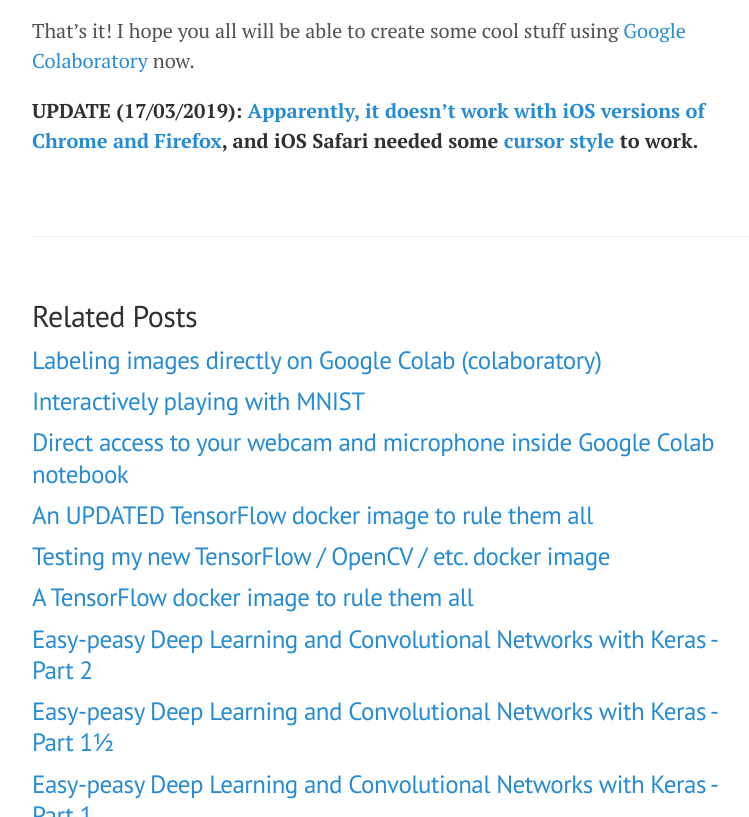
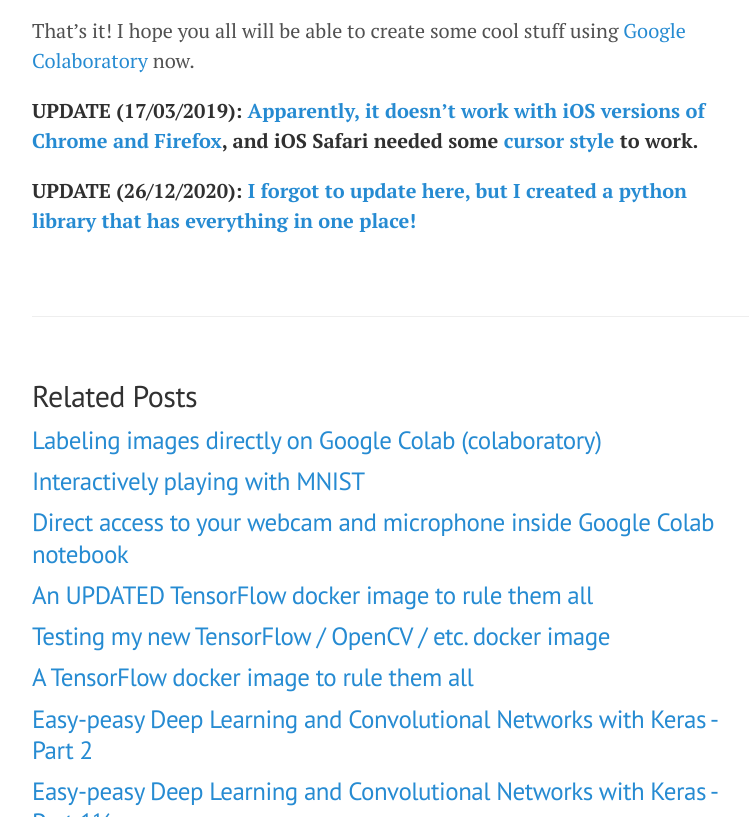
Before and after one commit to ricardodeazambuja/ricardodeazambuja.github.io, a Jekyll site: the page built from _posts/2019-03-09-audio_and_video_google_colab.md, in a window 1280 px wide and 900 px high, scrolled down 1003 px, cut to the strip 83-900 px from the top of the window. Shown: the whole strip, without its empty margins (248-997 px from the left). Built offline with Jekyll 4.4.1, drawn with Linux system fonts in a browser that asks for light colours; comment, search, counter and statistics services are not loaded.

Commit message:
update post with colab_utils

```diff
--- a/_posts/2019-03-09-audio_and_video_google_colab.md
+++ b/_posts/2019-03-09-audio_and_video_google_colab.md
@@ -22,3 +22,5 @@
 
 
 **UPDATE (17/03/2019): [Apparently, it doesn't work with iOS versions of Chrome and Firefox](https://stackoverflow.com/questions/51501642/chrome-and-firefox-are-not-able-to-access-iphone-camera), and iOS Safari needed some [cursor style](https://stackoverflow.com/a/16006333) to work.**
+
+**UPDATE (26/12/2020): [I forgot to update here, but I created a python library that has everything in one place!](https://github.com/ricardodeazambuja/colab_utils)**
```
